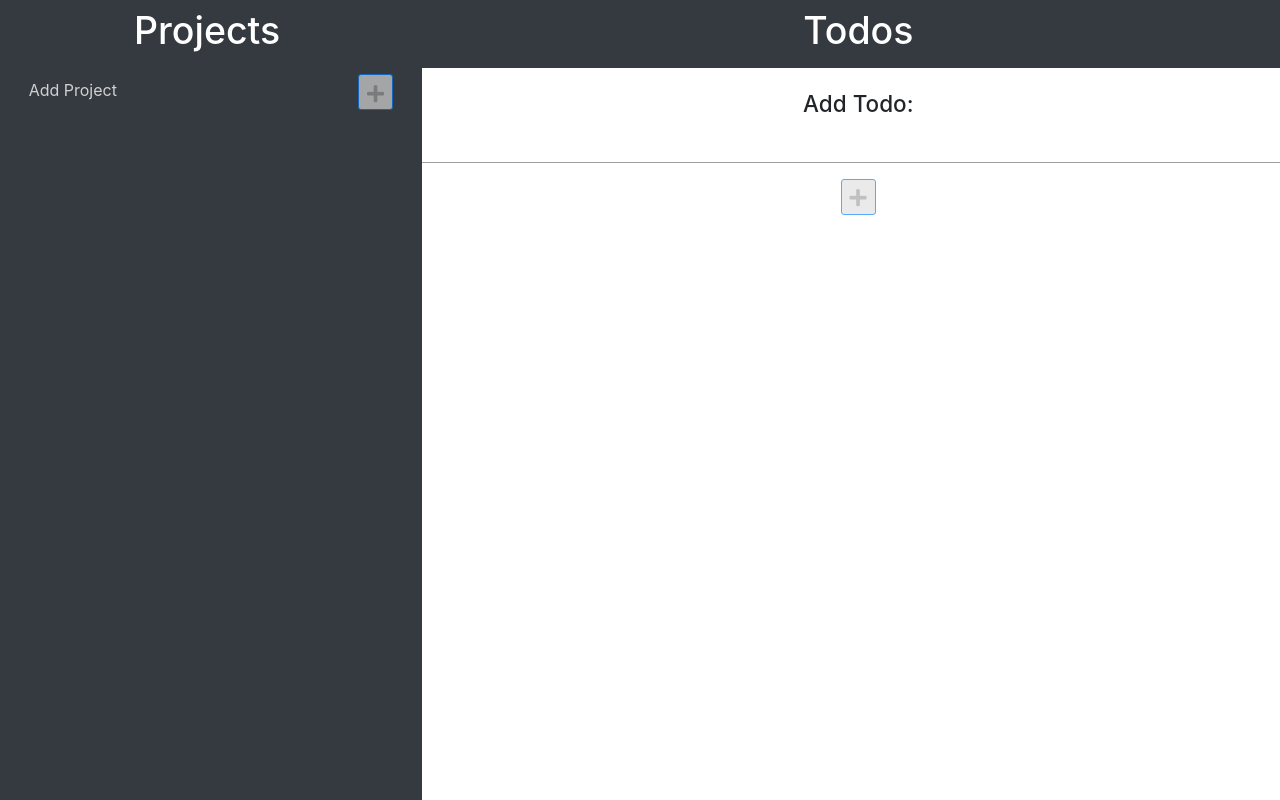
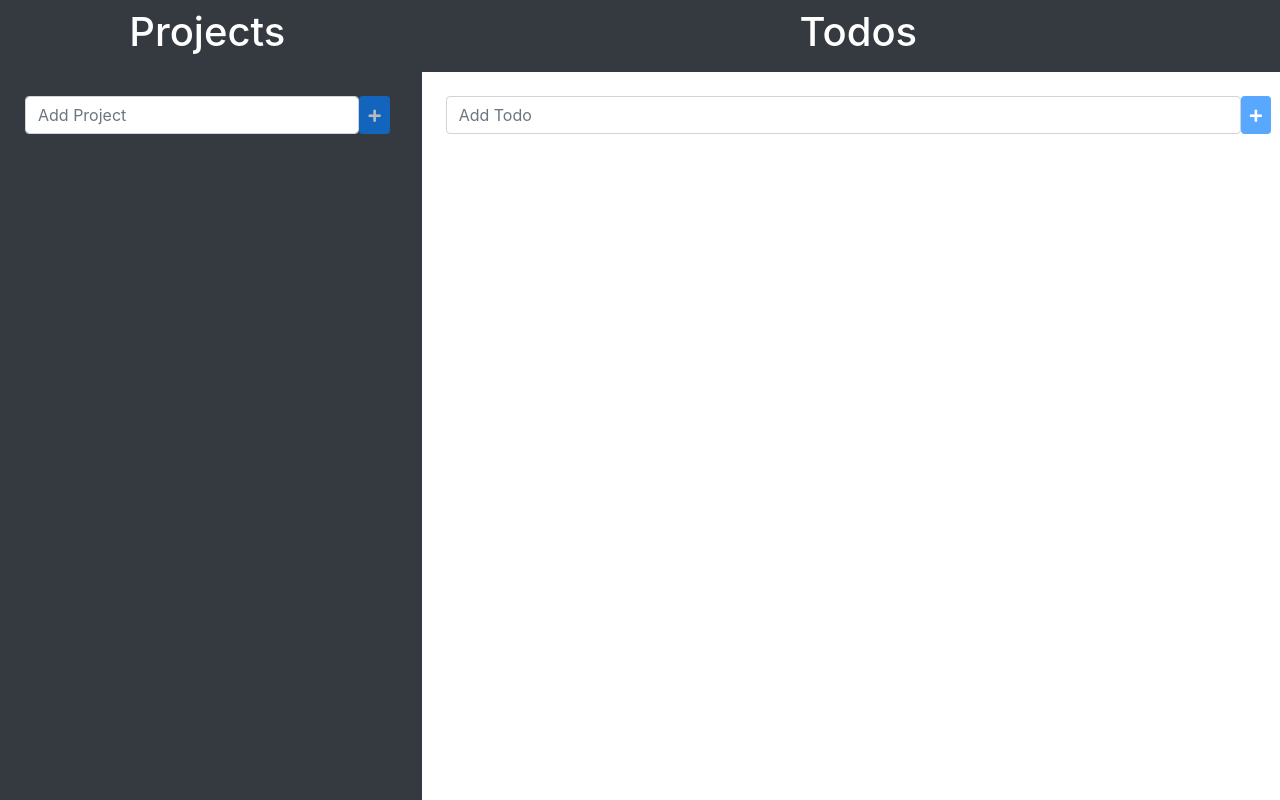
Before and after one commit to danielr0m0/To_Do_Web_App, a plain HTML site: page client/index.html in a window 1280 px wide. Drawn offline with nearby package versions, Linux system fonts and the light colour scheme; no server answers.

Commit message:
modified input divs and buttons

```diff
--- a/client/app.js
+++ b/client/app.js
@@ -5,7 +5,7 @@ const projectsComponent ={
 
     template : `<div>
                     <div v-for="proj in projects">
-                        <div class="bg-danger border border-info rounded m-4" v-on:click="setActive(proj)"  >
+                        <div class="border border-info rounded m-4" v-on:click="setActive(proj)" :class="{'bg-info': proj.active}">
                             <h2>{{ proj.name }}</h2>
                             <span class="icon">
                                 <a @click="removeProj(proj)" class="fa fa-trash has-text-danger"></a>
@@ -31,7 +31,7 @@ const todosComponent ={
 const app = new Vue({
     el: '#todo-app',
     data:{
-        loggedIn: false,
+        selected: false,
         userName: '',
         password: '',
         failedName: '',
@@ -65,6 +65,7 @@ const app = new Vue({
 
 const setActive = proj =>{
     app.currentProj = proj
+    app.selected = true
 }
 
 const removeProj = proj => {
--- a/client/index.html
+++ b/client/index.html
@@ -7,7 +7,7 @@
    <link href="https://fonts.googleapis.com/icon?family=Material+Icons" rel="stylesheet">
    <link href="https://fonts.googleapis.com/css?family=Rajdhani:400,700" rel="stylesheet">
 
-   <link rel="stylesheet" href="https://cdnjs.cloudflare.com/ajax/libs/materialize/1.0.0-beta/css/materialize.min.css">
+   <!-- <link rel="stylesheet" href="https://cdnjs.cloudflare.com/ajax/libs/materialize/1.0.0-beta/css/materialize.min.css"> -->
 
    <link rel="stylesheet" href="https://stackpath.bootstrapcdn.com/bootstrap/4.1.1/css/bootstrap.min.css" integrity="sha384-WskhaSGFgHYWDcbwN70/dfYBj47jz9qbsMId/iRN3ewGhXQFZCSftd1LZCfmhktB" crossorigin="anonymous">
 
@@ -19,31 +19,29 @@
     <div class="row mb-0" style="height: 100vh;">
         <div class="col-4 p-2 pl-3 bg-dark text-white text-center ">
             <h1>Projects</h1>
-            <input class="border-0 w-75 m-2 mr-3 border-bottom" type="text" placeholder="Add Project" v-model:project="project"></input>
-            <button type="button" v-on:click="addProject" class="btn btn-primary btn-sm" :disabled="!project">
+            <div class="d-flex flex-row justify-content-around m-4 pt-3">
+                <input class="form-control" type="text" placeholder="Add Project" v-model:project="project"></input>
+                <button type="button" class="btn btn-primary btn-sm" v-on:click="addProject" :disabled="!project">
                     <i class="fas fa-plus"></i>
-            </button>
+                </button>
+            </div>
+            <projects-component :projects="projects"></project-component>
+        </div>
 
-            <projects-component :projects="projects"></project-component>
-
-
-        </div>
         <div class="col-8 p-0 text-center">
             <div class=" bg-dark text-white p-2">
                     <h1>Todos</h1>
             </div>
-            <div>
+            <div class="d-flex flex-row justify-content-around m-4" v-show="selected">
                 <br/>
-                <h4>Add Todo: <input type="text" v-model:todo="todo"></input></h4>
-                <button type="button" v-on:click="addTodo" class="btn btn-primary btn-sm" :disabled="!todo">
-                        <i class="fas fa-plus"></i>
+                <input class="form-control" type="text" placeholder="Add Todo" v-model:todo="todo"></input>
+                <button type="button" class="btn btn-primary btn-sm" v-on:click="addTodo" :disabled="!todo">
+                    <i class="fas fa-plus"></i>
                 </button>
-
-                <todos-component :proj="currentProj"></todos-component>
             </div>
-
-
-            <!-- <component :is="currentProj"></component> -->
+            <div class="col-8 p-4 text-left">
+                <h4><todos-component :proj="currentProj"></todos-component></h4>
+            </div>
         </div>
     </div>
    </div>
```
